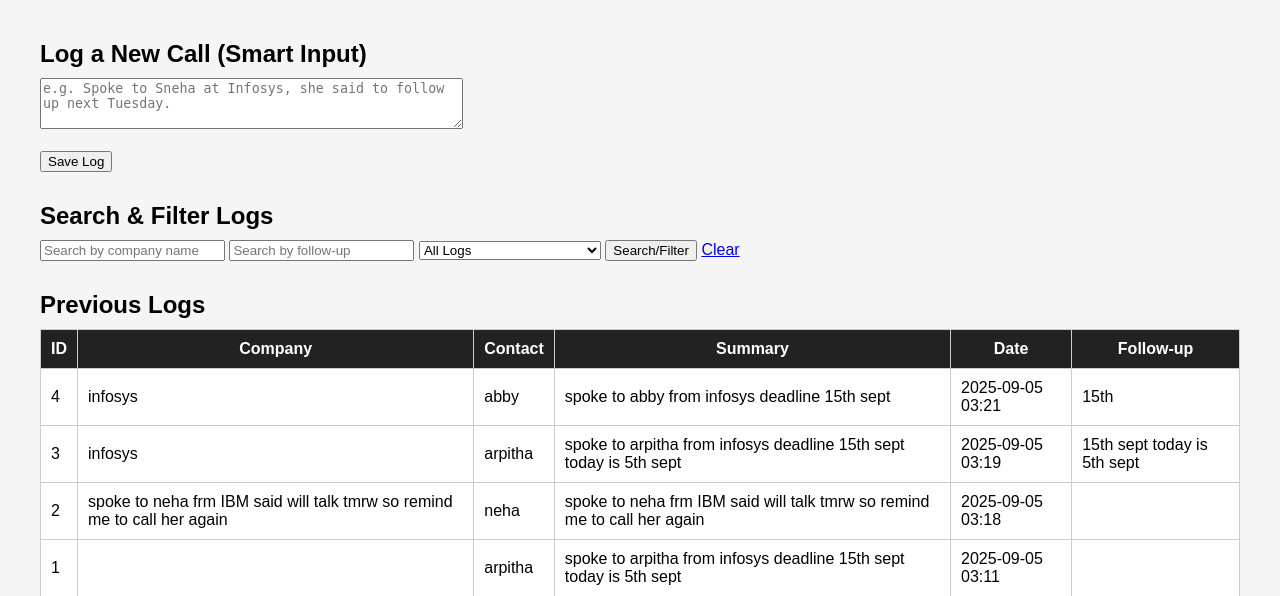
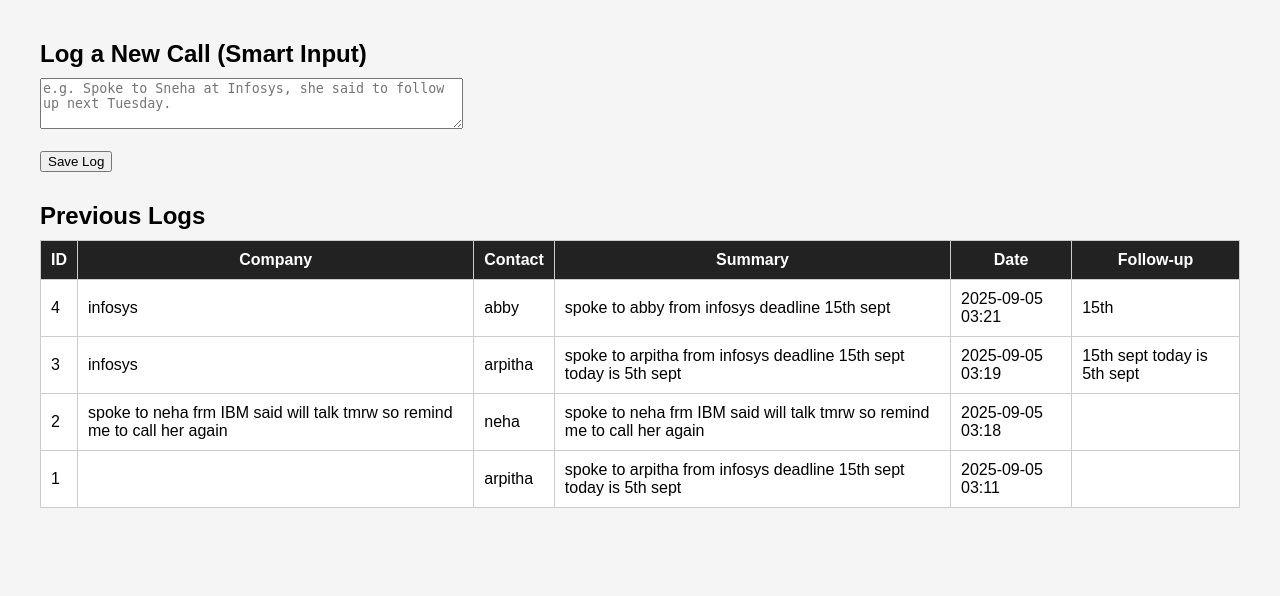
Before and after one commit to shar-rox/call-log-recorder, a Flask app: page / in a window 1280 px wide. Shown: the top 596 px of the page. Run offline with Flask 3, Linux system fonts and the light colour scheme; data comes from the database, SQL or seed files in the repository.

Commit message:
Update index.html

```diff
--- a/templates/index.html
+++ b/templates/index.html
@@ -18,18 +18,6 @@
         <button type="submit">Save Log</button>
     </form>
 
-    <h2>Search & Filter Logs</h2>
-    <form method="GET" action="/">
-        <input type="text" name="company_search" placeholder="Search by company name" value="{{ request.args.get('company_search', '') }}">
-        <input type="text" name="followup_search" placeholder="Search by follow-up" value="{{ request.args.get('followup_search', '') }}">
-        <select name="filter_type">
-            <option value="all" {% if request.args.get('filter_type') == 'all' %}selected{% endif %}>All Logs</option>
-            <option value="upcoming" {% if request.args.get('filter_type') == 'upcoming' %}selected{% endif %}>Upcoming Follow-ups Only</option>
-        </select>
-        <button type="submit">Search/Filter</button>
-        <a href="/">Clear</a>
-    </form>
-
     <h2>Previous Logs</h2>
     <table>
         <tr>
```
